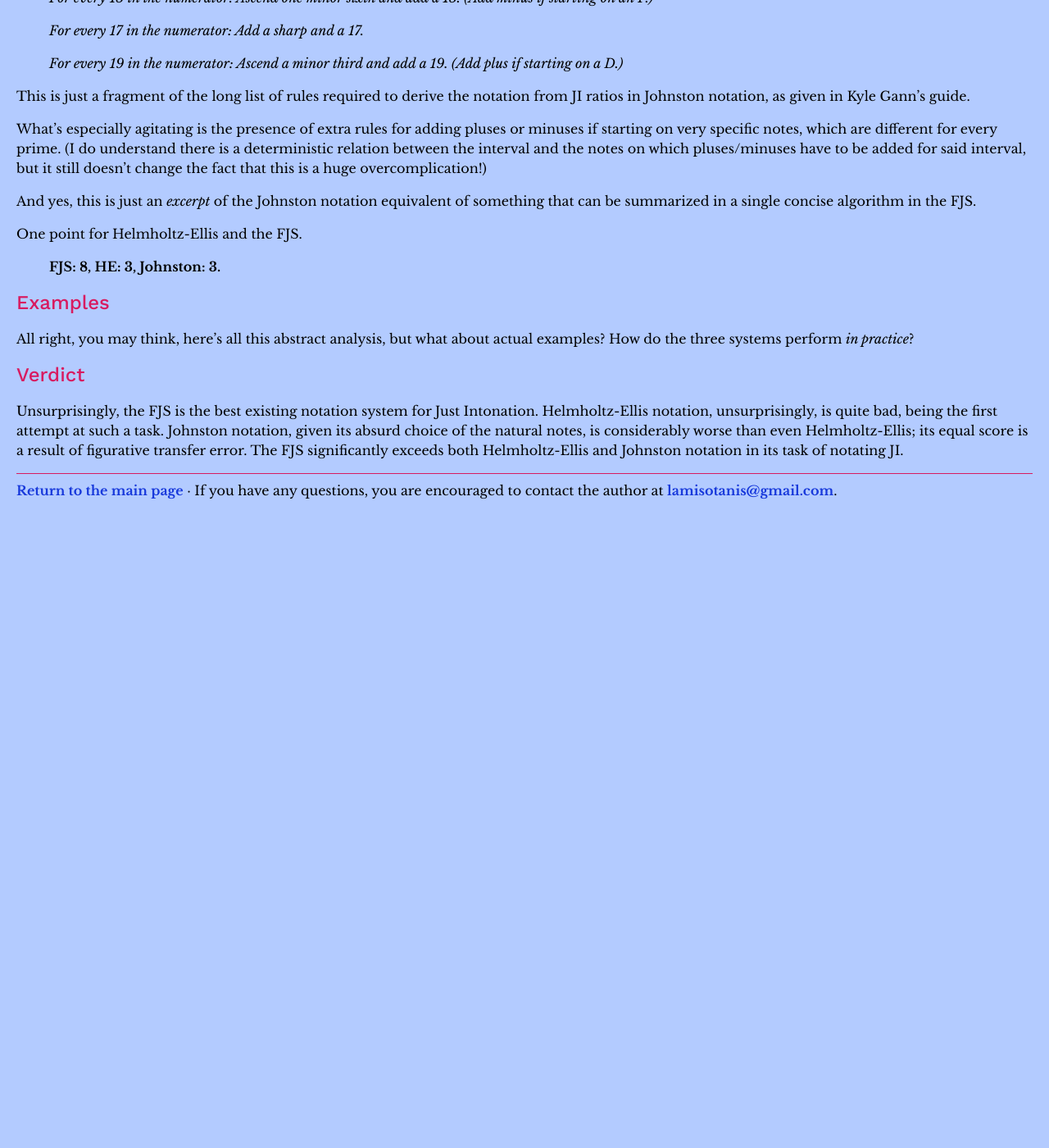
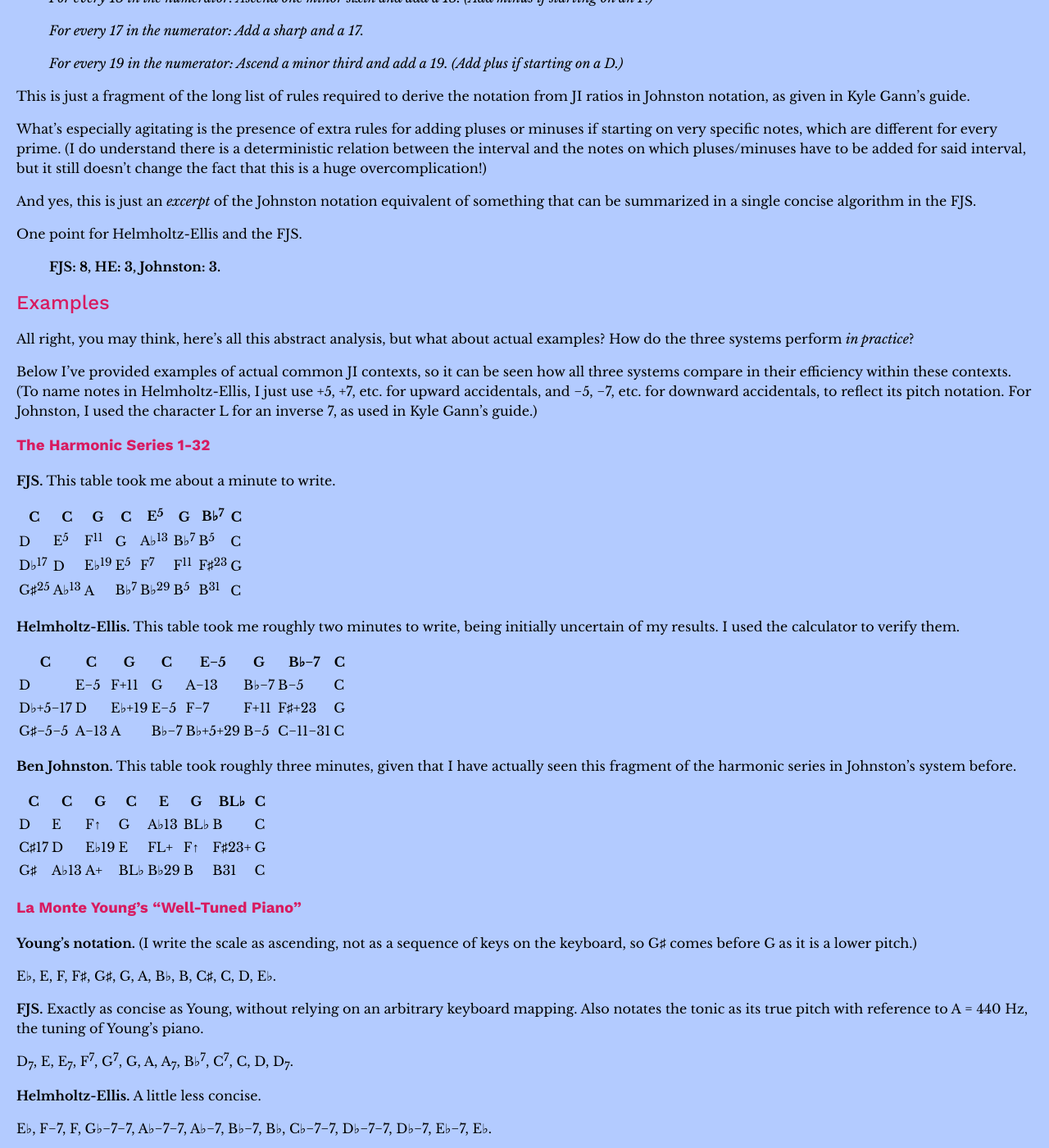
Before and after one commit to misotanni/misotanni.github.io, a Jekyll site: the page built from fjs/en/compare.md, in a window 1280 px wide and 1400 px high, scrolled down 6305 px. Shown: the whole window at 82% size. Built offline with Jekyll 4.4.1, drawn with Linux system fonts in a browser that asks for light colours; our own code applies the rules of GitHub Pages for plain Markdown files; formulas are drawn with MathJax 3; before the commit the page ends 6935 px from its top, so only the background shows below that; some of the changed text lies outside the part shown.

Commit message:
examples added

```diff
--- a/fjs/en/compare.md
+++ b/fjs/en/compare.md
@@ -223,6 +223,70 @@ One point for Helmholtz-Ellis and the FJS.
 
 All right, you may think, here's all this abstract analysis, but what about actual examples? How do the three systems perform *in practice*?
 
+Below I've provided examples of actual common JI contexts, so it can be seen how all three systems compare in their efficiency within these contexts. (To name notes in Helmholtz-Ellis, I just use +5, +7, etc. for upward accidentals, and −5, −7, etc. for downward accidentals, to reflect its pitch notation. For Johnston, I used the character L for an inverse 7, as used in Kyle Gann's guide.)
+
+### The Harmonic Series 1-32
+
+**FJS.** This table took me about a minute to write.
+
+| C               | C               | G               | C              | E<sup>5</sup>   | G              | B♭<sup>7</sup>  | C |
+|-----------------|-----------------|-----------------|----------------|-----------------|----------------|-----------------|---|
+| D               | E<sup>5</sup>   | F<sup>11</sup>  | G              | A♭<sup>13</sup> | B♭<sup>7</sup> | B<sup>5</sup>   | C |
+| D♭<sup>17</sup> | D               | E♭<sup>19</sup> | E<sup>5</sup>  | F<sup>7</sup>   | F<sup>11</sup> | F♯<sup>23</sup> | G |
+| G♯<sup>25</sup> | A♭<sup>13</sup> | A               | B♭<sup>7</sup> | B♭<sup>29</sup> | B<sup>5</sup>  | B<sup>31</sup>  | C |
+
+**Helmholtz-Ellis.** This table took me roughly two minutes to write, being initially uncertain of my results. I used the calculator to verify them.
+
+| C       | C    | G     | C    | E−5     | G    | B♭−7    | C |
+|---------|------|-------|------|---------|------|---------|---|
+| D       | E−5  | F+11  | G    | A−13    | B♭−7 | B−5     | C |
+| D♭+5−17 | D    | E♭+19 | E−5  | F−7     | F+11 | F♯+23   | G |
+| G♯−5−5  | A−13 | A     | B♭−7 | B♭+5+29 | B−5  | C−11−31 | C |
+
+**Ben Johnston.** This table took roughly three minutes, given that I have actually seen this fragment of the harmonic series in Johnston's system before.
+
+| C    | C    | G    | C   | E    | G   | BL♭   | C |
+|------|------|------|-----|------|-----|-------|---|
+| D    | E    | F↑   | G   | A♭13 | BL♭ | B     | C |
+| C♯17 | D    | E♭19 | E   | FL+  | F↑  | F♯23+ | G |
+| G♯   | A♭13 | A+   | BL♭ | B♭29 | B   | B31   | C |
+
+### La Monte Young's "Well-Tuned Piano"
+
+**Young's notation.** (I write the scale as ascending, not as a sequence of keys on the keyboard, so G♯ comes before G as it is a lower pitch.)
+
+E♭, E, F, F♯, G♯, G, A, B♭, B, C♯, C, D, E♭.
+
+**FJS.** Exactly as concise as Young, without relying on an arbitrary keyboard mapping. Also notates the tonic as its true pitch with reference to A = 440 Hz, the tuning of Young's piano.
+
+D<sub>7</sub>, E, E<sub>7</sub>, F<sup>7</sup>, G<sup>7</sup>, G, A, A<sub>7</sub>, B♭<sup>7</sup>, C<sup>7</sup>, C, D, D<sub>7</sub>.
+
+**Helmholtz-Ellis.** A little less concise.
+
+E♭, F−7, F, G♭−7−7, A♭−7−7, A♭−7, B♭−7, B♭, C♭−7−7, D♭−7−7, D♭−7, E♭−7, E♭.
+
+**Ben Johnston.** Very inconcise. Also note the abundance of syntonic comma accidentals, in a tuning with no factor of five.
+
+E♭, F7++, F+, G77♭+, A77♭++, A7♭+, B7♭+, B♭, C77♭+, D77♭+, D7♭, E7♭+, E♭.
+
+### Terry Riley's "Harp of New Albion"
+
+**Riley's notation.**
+
+C♯, D, D♯, E, E♯, F♯, G, G♯, A, A♯, B, B♯, C♯.
+
+**FJS.** The Pythagorean pitch classes match Riley's.
+
+C♯<sup>5</sup>, D, D♯<sup>5</sup>, E, E♯<sup>25</sup>, F♯<sup>5</sup>, G, G♯<sup>5</sup>, A, A♯<sup>25</sup>, B<sup>5</sup>, B♯<sup>25</sup>, C♯<sup>5</sup>.
+
+**Helmholtz-Ellis.** On par with the FJS. Virtually identical.
+
+C♯−5, D, D♯−5, E, E♯−25, F♯−5, G, G♯−5, A, A♯−25, B−5, B♯−25, C♯−5.
+
+**Ben Johnston.** Allegedly optimized for 5-limit harmony. This sequence took me about three minutes to correctly derive.
+
+C♯−, D, D♯−, E+, E♯−, F♯−, G−−, G♯−, A−, A♯−, B−−, B♯−, C♯−.
+
 ## Verdict
 
 Unsurprisingly, the FJS is the best existing notation system for Just Intonation. Helmholtz-Ellis notation, unsurprisingly, is quite bad, being the first attempt at such a task. Johnston notation, given its absurd choice of the natural notes, is considerably worse than even Helmholtz-Ellis; its equal score is a result of figurative transfer error. The FJS significantly exceeds both Helmholtz-Ellis and Johnston notation in its task of notating JI.
```
